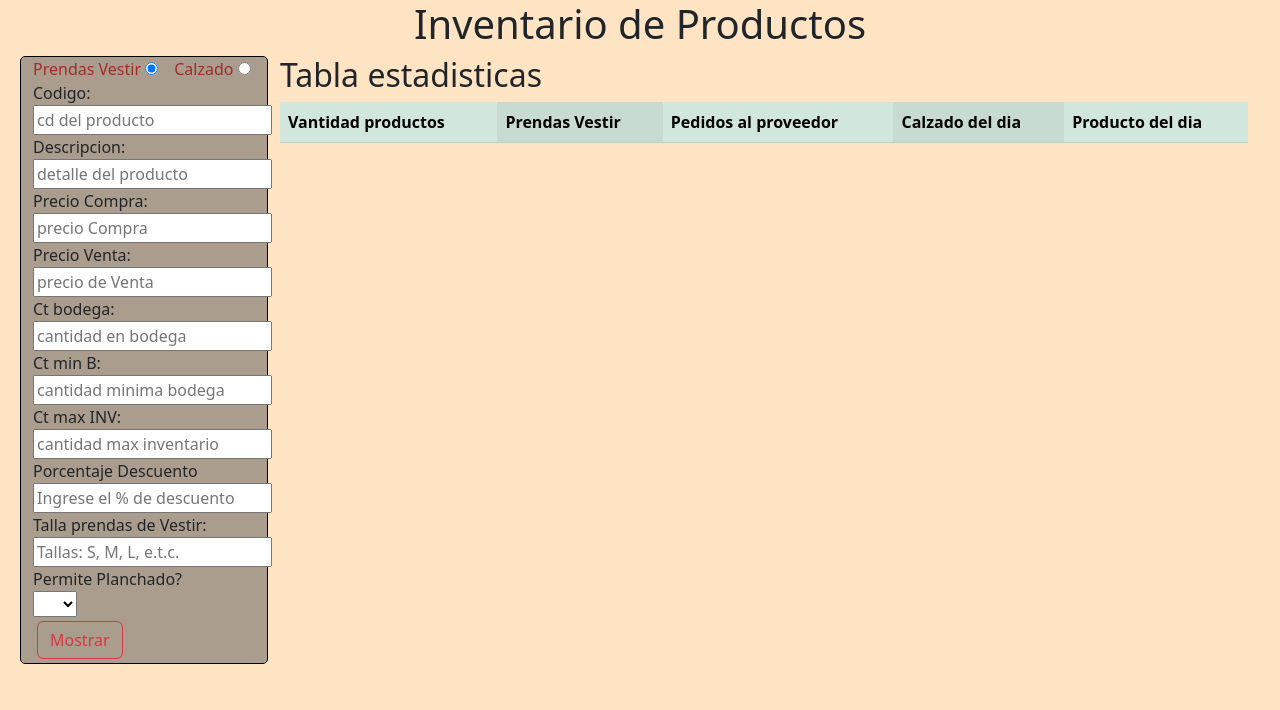
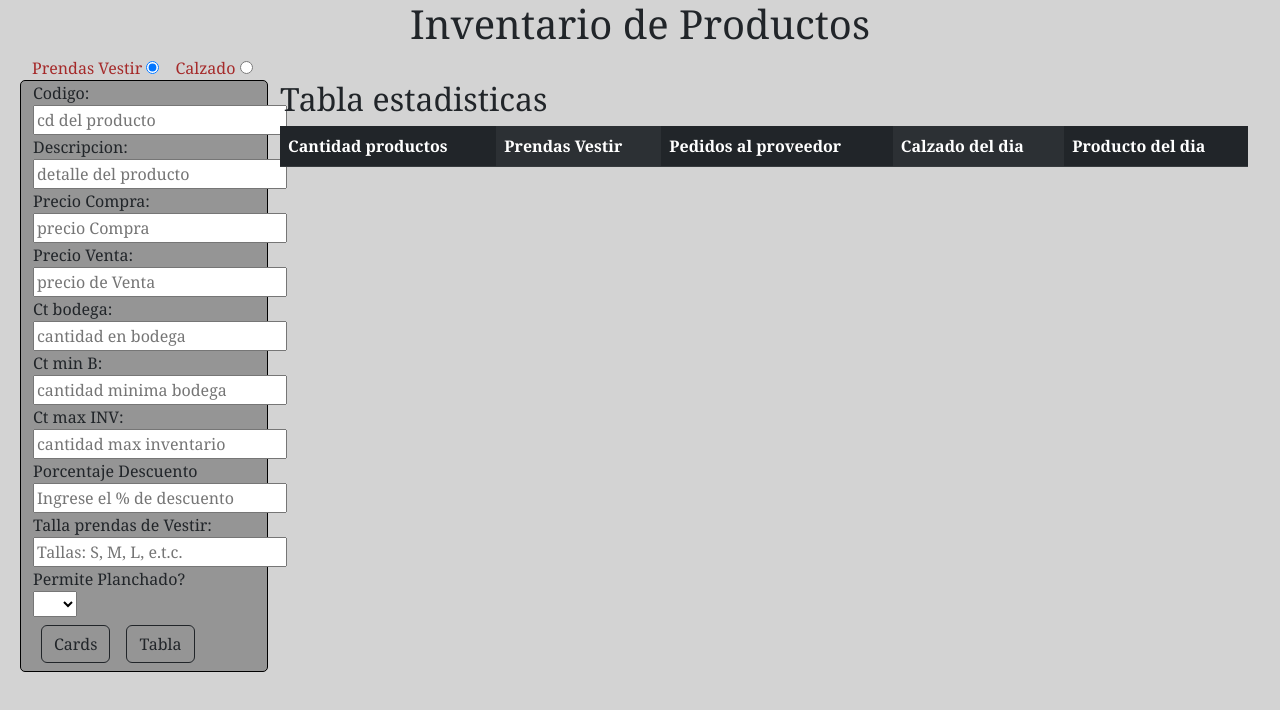
Before and after one commit to Lucheto04/Ciclo-2-desde-POO, a plain HTML site: page viernes de pruebas/inventario Productos/index.html in a window 1280 px wide. Both pictures are taken after a click on the radio button "Prendas Vestir". Shown: the top 710 px of the page. Drawn offline with Linux system fonts and the light colour scheme.

Commit message:
ultimo paso, arreglar el reduce o cambiarlo

```diff
--- a/viernes de pruebas/inventario Productos/css/style.css
+++ b/viernes de pruebas/inventario Productos/css/style.css
@@ -1,6 +1,7 @@
 .container-fluid {
-    height: 1000vh;
-    background-color: bisque;
+    height: 300vh;
+    background-color: lightgray;
+    font-family: Cambria, Cochin, Georgia, Times, 'Times New Roman', serif;
 }
 #formulario {
     background-color: rgba(94, 93, 93, 0.524);
--- a/viernes de pruebas/inventario Productos/index.html
+++ b/viernes de pruebas/inventario Productos/index.html
@@ -18,8 +18,6 @@
 
         <div class="part1">
             <div class="row m-2">
-                <div class="col-2" id="formulario">
-                    <form action="datos" class="formulario d-flex flex-column ">
                 <div class="seleccionar d-flex gap-3">
                     <div class="elegir">
                         <label for="prVestir">Prendas Vestir</label>
@@ -30,6 +28,8 @@
                         <input type="radio" name="tipoRopa" id="calzado">
                     </div>
                 </div>
+                <div class="col-2" id="formulario">
+                    <form action="datos" class="formulario d-flex flex-column ">
                         <div class="llenarDatos">
                             <label for="codigo">Codigo: </label>
                             <input type="text" class="inputs" name="codigo" id="codigo" placeholder="cd del producto">
@@ -57,16 +57,23 @@
                                 <option value="si">Si</option>
                                 <option value="no">No</option>
                             </select>
-                            <button type="button" class="btn btn-outline-danger m-1" id="boton">Mostrar</button>
+                            <div class="botones d-flex">
+                                <div>
+                                    <button type="button" class="btn btn-outline-dark m-2" id="boton">Cards</button>
+                                </div>
+                                <div>
+                                    <button type="button" class="btn btn-outline-dark m-2" id="botonTabla" onclick="imprimirTabla()">Tabla</button>
+                                </div>
+                            </div>
                         </div>
                     </form>
                 </div>
                 <div class="col">
                     <h2>Tabla estadisticas</h2>
-                    <table class="table table-success table-striped-columns">
+                    <table class="table table-dark table-striped-columns">
                         <thead>
                             <tr>
-                                <th>Vantidad productos</th>
+                                <th>Cantidad productos</th>
                                 <th>Prendas Vestir</th>
                                 <th>Pedidos al proveedor</th>
                                 <th>Calzado del dia</th>
--- a/viernes de pruebas/inventario Productos/js/main.js
+++ b/viernes de pruebas/inventario Productos/js/main.js
@@ -1,3 +1,4 @@
+//Variables para generar el formulario solicitado, con la informacion visible e invisible dependiendo el check del usuario en los imputs tipo radio
 const taPrendas = document.querySelector(".taPrendas");
 const taPrendas1 = document.querySelector("#taPrendas");
 const taCalzado = document.querySelector(".taCalzado");
@@ -41,7 +42,8 @@ const elegirTipoR = () => {
         planchado1.style.display = "none";
     }
 }
-
+//-----------------------------------------------------------------------------------------------------------
+//Creamos las clases
 class Producto {
     #codigo
     #descripcion
@@ -172,9 +174,16 @@ class Calzado extends Producto {
     }
 }
 
+// Cierre de las clases
+//------------------------------------------------------------------------------
+// Contadores y variables que utilizo para pegar al HTML la informacion de las cards y la tabla
 let tarjetas = "";
 let tabla = "";
+let cantProductos = 0;
+let cantPrendasVestir = 0;
+let cantPedidos = 0;
 let datos = Array();
+//funcion donde se ejecuta el programa
 const imprimir = function () {
     let codigo = document.querySelector("#codigo").value;
     let descripcion = document.querySelector("#descripcion").value;
@@ -213,6 +222,7 @@ const imprimir = function () {
                 </div>
             </div>
             `
+            cantPedidos++
         } else if (cantBodega > cantMnBod) {
             tarjetas += /*html*/
             `
@@ -231,7 +241,7 @@ const imprimir = function () {
             `;
         }
         document.querySelector("#tarjetas").innerHTML = tarjetas;
-
+        //Pegamos las cards de las prendas de vestir al HTML y luego volvemos a limpiar el formulario
         codigo = document.querySelector("#codigo").value = "";
         descripcion = document.querySelector("#descripcion").value = "";
         preCompra = document.querySelector("#preCompra").value = "";
@@ -242,6 +252,8 @@ const imprimir = function () {
         descuento = document.querySelector("#descuento").value = "";
         taPrendas = document.querySelector("#taPrendas").value = "";
         planchado = document.querySelector("#planchado").value = "";
+        cantProductos++
+        cantPrendasVestir++
     } else if (checkCalzado.checked) {
         const objetos = new Calzado (codigo, descripcion, preCompra, preVenta, cantBodega, cantMnBod, cantMxInv, descuento, taCalzado, planchado);
         datos.push(objetos);
@@ -266,6 +278,7 @@ const imprimir = function () {
                 </div>
             </div>
             `
+            cantPedidos++
         } else if (cantBodega > cantMnBod) {
             tarjetas += /*html*/
             `
@@ -283,7 +296,7 @@ const imprimir = function () {
             `;
         }
         document.querySelector("#tarjetas").innerHTML = tarjetas;
-
+        //Pegamos las cards del Calzado al HTML y luego volvemos a limpiar el formulario
         codigo = document.querySelector("#codigo").value = "";
         descripcion = document.querySelector("#descripcion").value = "";
         preCompra = document.querySelector("#preCompra").value = "";
@@ -294,12 +307,36 @@ const imprimir = function () {
         descuento = document.querySelector("#descuento").value = "";
         taCalzado = document.querySelector("#taCalzado").value = "";
         planchado = document.querySelector("#planchado").value = "";
-        console.log(datos);
+        cantProductos++
     }
+    console.log(cantPedidos);
+    console.log(cantProductos);
+    console.log(datos);
+    const productoMasBodega = datos.reduce((productoActual, producto) => {
+        if (producto.cantBodega > productoActual.cantBodega) {
+            return producto
+        } else {
+            return productoActual;
+        }
+    }, datos[0]);
+    console.log(productoMasBodega);
 }
-const productoMasBodega = datos.reduce((productoActual, producto) => {
-    return producto.cantBodega > productoActual.cantBodega ? producto : productoActual;
-}, datos[0]);
-console.log(productoMasBodega);
+const imprimirTabla = function () {
+    tabla += /*html*/
+    `
+    <tr>
+        <td>La cantidad de productos vendidos en el dia fue de: ${cantProductos}</td>
+        <td>Se vendio un total de ${cantPrendasVestir} prendas de vestir durante el dia</td>
+        <td>La cantidad de pedidos realizados por falta de stock fue de: ${cantPedidos}</td>
+        <td>${"pendiente"}</td>
+        <td>${"pendiente"}</td>
+    </tr>
+    `;
+
+    document.querySelector("#table").innerHTML = tabla;
+}
 let boton = document.querySelector("#boton");
 boton.addEventListener("click", imprimir);
+//-----------------------------------------------
+// let botonTabla = document.querySelector("#botonTabla");
+// boton.addEventListener("click", imprimirTabla);
```
Lines whose indentation alone changed are shown as unchanged.
